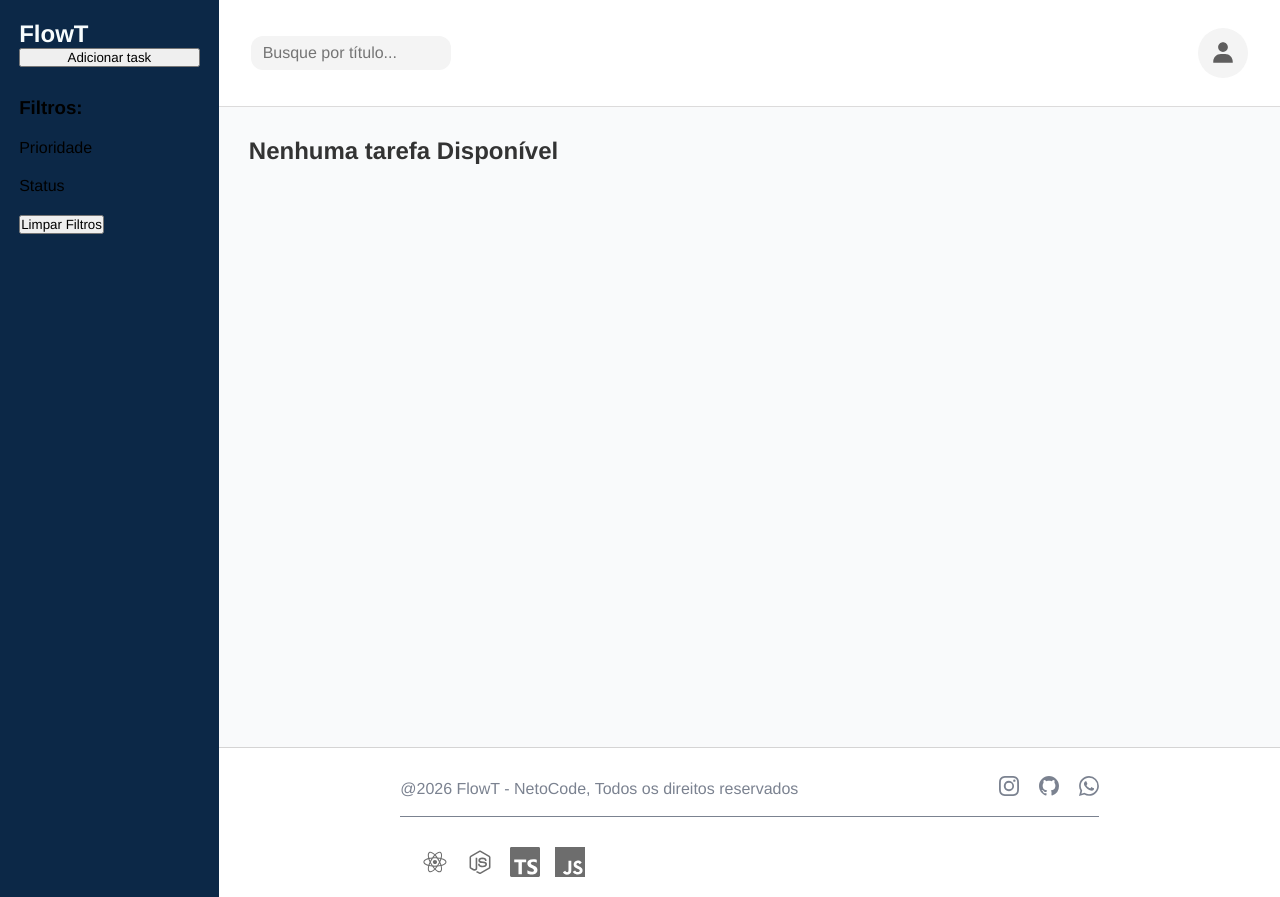
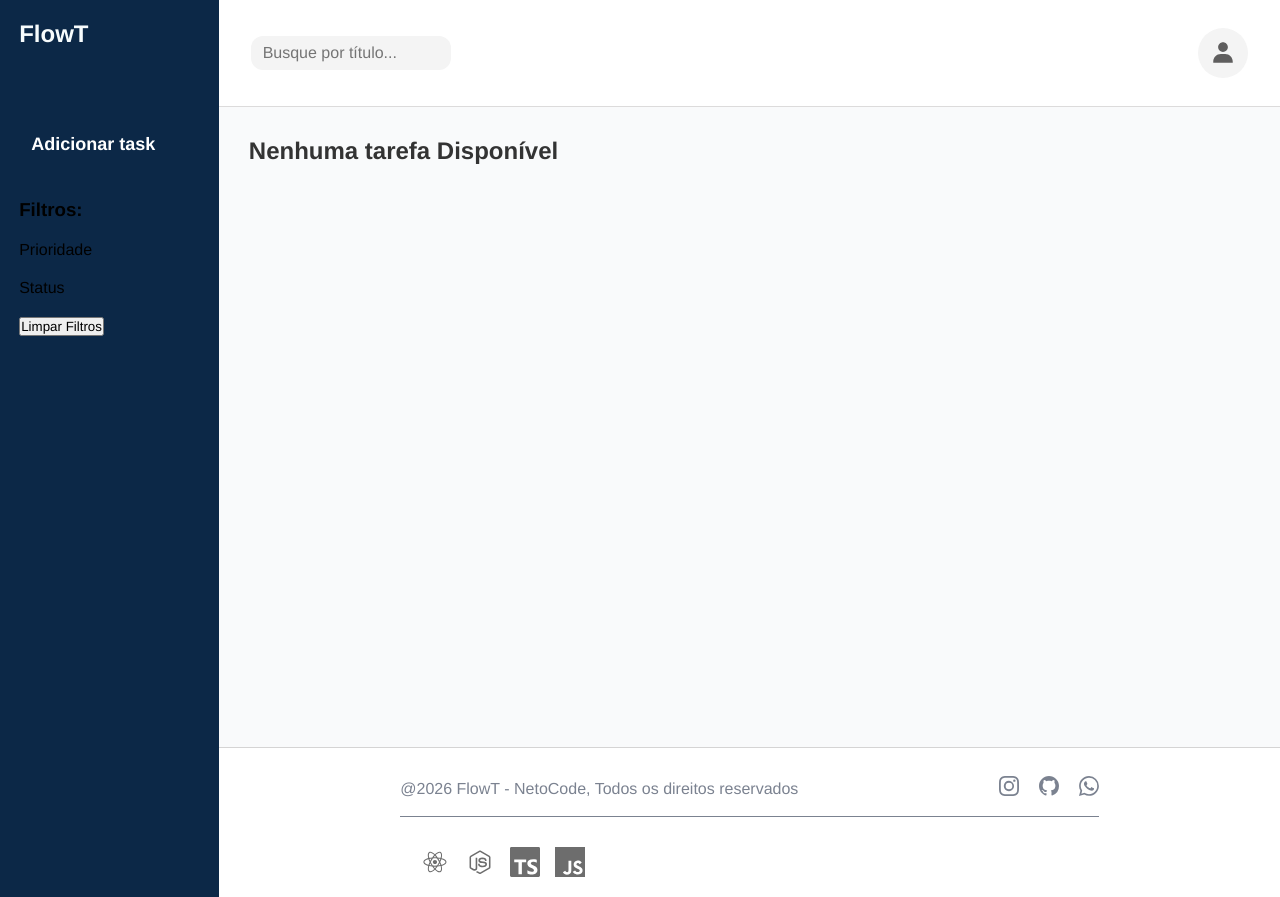
Before and after one commit to soaresesousa/FlowT---Projeto-Gerenciador-de-Tarefas, a React (Vite) app: page / in a window 1280 px wide. Built offline with nearby package versions, Linux system fonts and the light colour scheme.

Commit message:
(Style): adicionado estilo do botao de adicionar

```diff
--- a/src/components/Sidebar.tsx
+++ b/src/components/Sidebar.tsx
@@ -31,7 +31,7 @@ const Sidebar: React.FunctionComponent<Props> = ({toggleModalOpen, filterPriorit
   return (
     <aside>
       <h2 className='header-title'>FlowT</h2>
-        <button onClick={toggleModalOpen} >Adicionar task</button>
+        <button className='addTaskBtn' onClick={toggleModalOpen} >Adicionar task</button>
       <div className="filters">
         <h3>Filtros: </h3>
 
--- a/src/styles/sidebar.css
+++ b/src/styles/sidebar.css
@@ -8,6 +8,26 @@ aside {
 
 .header-title {
     color: #F7FCFD;
+}
+
+.addTaskBtn {
+    outline: none;
+    border: none;
+    background: transparent;
+    border-radius: 14px;
+    margin-top: 4em;
+    width: 100%;
+    cursor: pointer;
+    color: #fff;
+    padding: 14px 12px;
+    font-weight: bold;
+    text-align: left;
+    transition: .3s ease;
+    font-size: 18px;
+}
+
+.addTaskBtn:hover {
+    background: #0a162396;
 }
 
 .filters {
```
